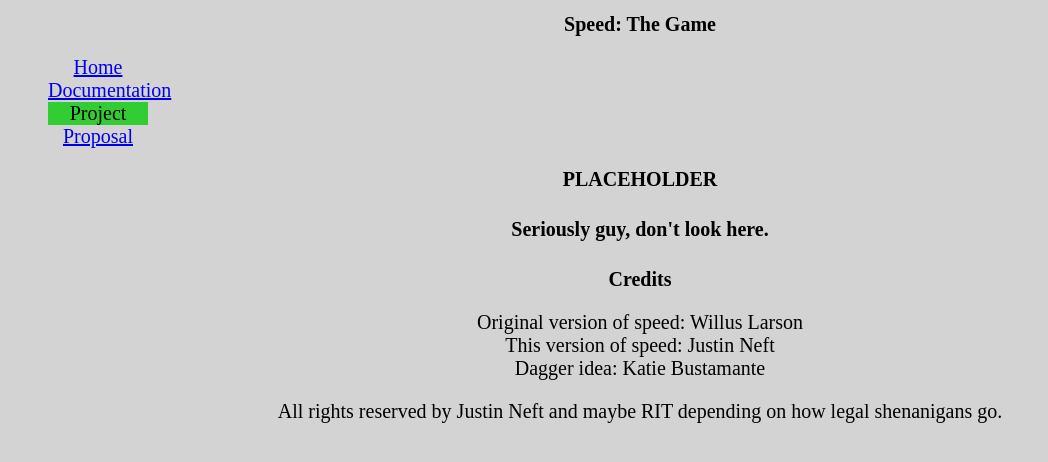
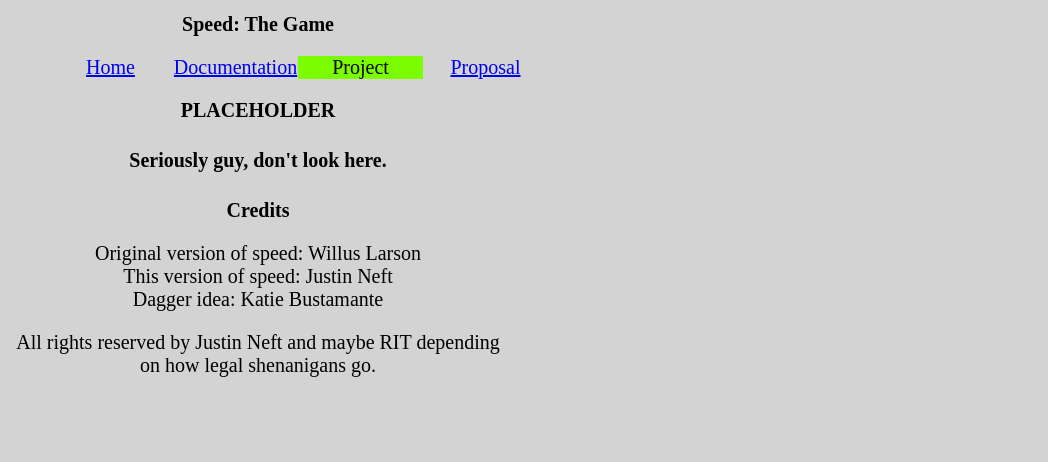
Before and after one commit to jbn0619/IGME-235-Neft, a PHP site: page /project1/project.html in a window 1280 px wide. Shown: the top 462 px of the page, without its empty margins (0-1048 px from the left). Run offline with PHP 8.4, Linux system fonts and the light colour scheme.

Commit message:
Renamed the universal Stylesheet and edited code to make the styling work/feel better.

```diff
--- a/235/project1/css/universalStylesheet.css
+++ b/235/project1/css/universalStyle.css
@@ -3,29 +3,23 @@
     background-color: lightgray;
     text-align: center;
     font-size: 20px;
+    width: 500px;
 }
 
 /*Navigation stylings*/
 nav ul {
     list-style: none;
-
+    display: flex;
+    flex-direction: row;
+    justify-content: space-between;
 }
 
-ul li {
-    display: flex;
+#currentPage {
+    background-color: lawngreen;
 }
 
-ul li a{
-
-    width: 100px;
-}
+/*Navigation Link modifiers*/
 
 li:hover {
     background-color: darkgray;
 }
-
-#currentPage {
-    background-color: limegreen;
-    display: block;
-    width: 100px;
-}
--- a/235/project1/documentation.html
+++ b/235/project1/documentation.html
@@ -6,7 +6,7 @@
         <meta charset="UTF-8" />
         <title>Speed Documentation</title>
 
-        <link rel="stylesheet" href="css/universalStylesheet.css" />
+        <link rel="stylesheet" href="css/universalStyle.css" />
         <link rel="stylesheet" href="css/documentation.css" />
     </head>
 
--- a/235/project1/index.html
+++ b/235/project1/index.html
@@ -4,7 +4,7 @@
     <meta charset="UTF-8" />
     <title>Speed</title>
 
-    <link rel="stylesheet" href="css/universalStylesheet.css" />
+    <link rel="stylesheet" href="css/universalStyle.css" />
     <link rel="stylesheet" href="css/index.css" />
 
 </head>
--- a/235/project1/project.html
+++ b/235/project1/project.html
@@ -6,7 +6,7 @@
     <meta charset="UTF-8" />
     <title>Speed</title>
 
-    <link rel="stylesheet" href="css/universalStylesheet.css" />
+    <link rel="stylesheet" href="css/universalStyle.css" />
     <link rel="stylesheet" href="css/project.css" />
 </head>
 
--- a/235/project1/proposal.html
+++ b/235/project1/proposal.html
@@ -6,7 +6,7 @@
     <meta charset="UTF-8" />
     <title>Speed Proposal</title>
 
-    <link rel="stylesheet" href="css/universalStylesheet.css" />
+    <link rel="stylesheet" href="css/universalStyle.css" />
     <link rel="stylesheet" href="css/proposal.css" />
 </head>
 
```
